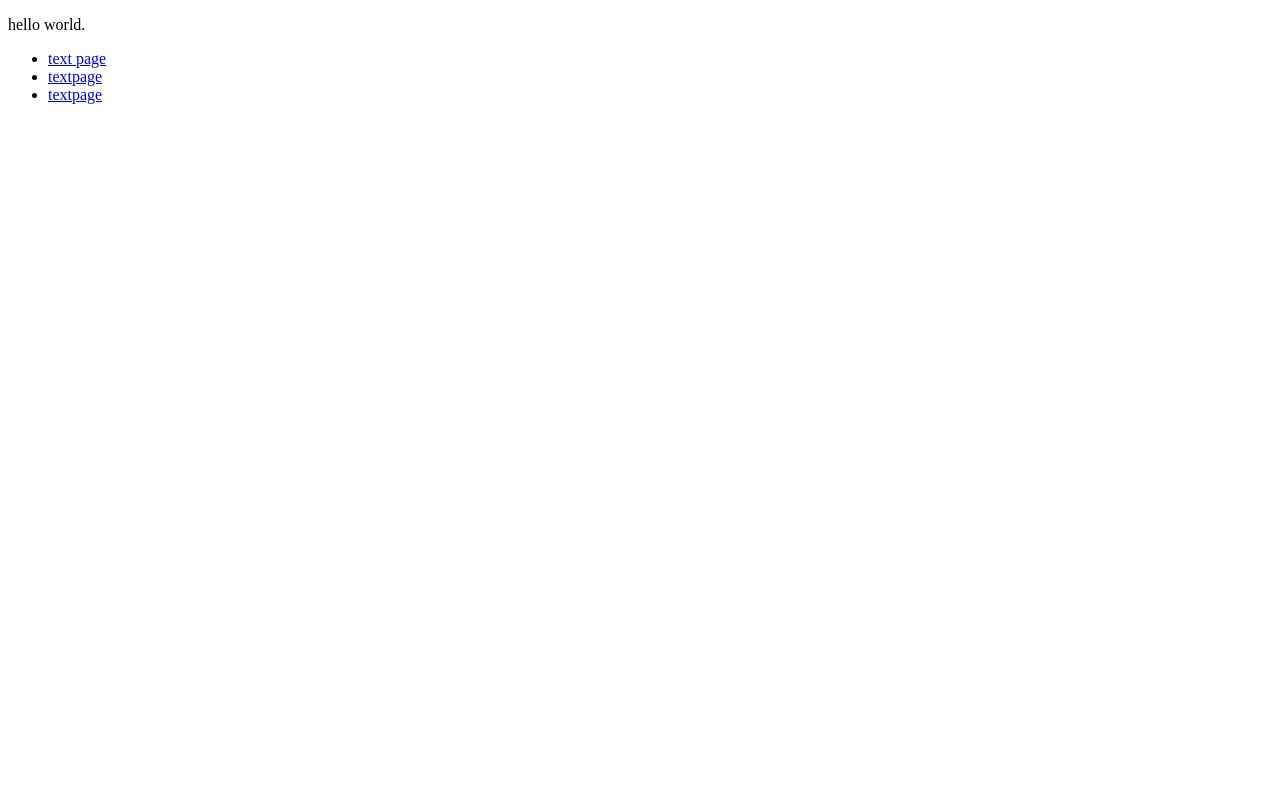
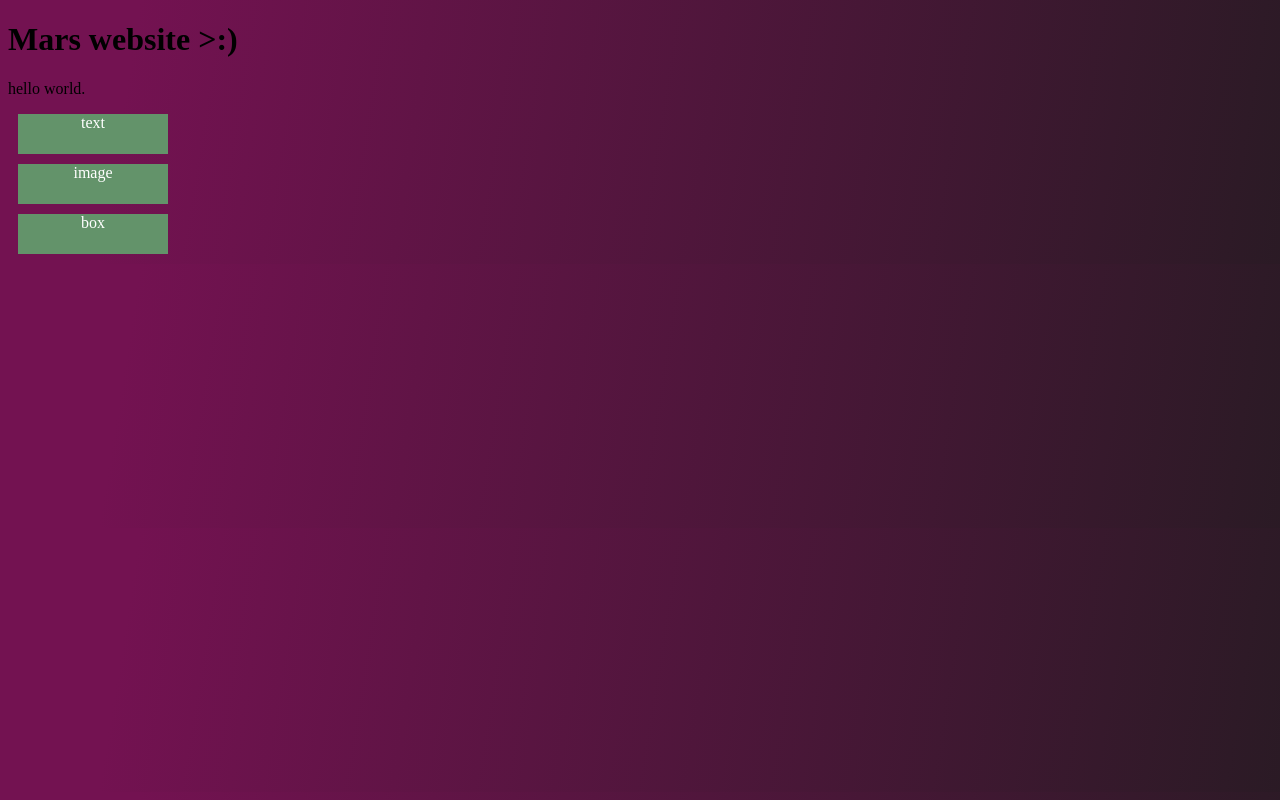
Before and after one commit to mars2468/LCC, a plain HTML site: page index.html in a window 1280 px wide. Drawn offline with Linux system fonts and the light colour scheme.

Commit message:
Add files via upload

```diff
--- a/index.html
+++ b/index.html
@@ -4,14 +4,43 @@
   <head>
     <meta charset="utf-8">
     <title>my index page</title>
+    <style>
+      body{
+        background:linear-gradient( 99deg,  rgba(115,18,81,1) 10.6%, rgba(28,28,28,1) 118% );
+      }
+
+        ul {
+            list-style-type: none;
+            margin:0;
+            padding:0;
+        }
+   a {
+        background:rgb(99, 147, 106);
+        display: block;
+        width: 150px;
+        height: 40px;
+        margin: 10px;
+        text-align: center;
+        text-decoration: none;
+        color: #fff;
+    }
+
+    a:hover{
+      background:rgb(174, 132, 192);
+      color:#000;
+      border-radius: 20px;
+box-shadow: inset 5px 5px 5px #666;
+    }
+    </style>
   </head>
 
   <body>
+    <h1>Mars website >:)</h1>
     <p>hello world.</p>
     <ul>
-      <li><a href="text.html">text page</a></li>
-    <li><a href="image.html">textpage</a></li>
-      <li><a href="box.html">textpage</a></li>
+      <li><a href="text.html">text</a></li>
+    <li><a href="image.html">image</a></li>
+      <li><a href="box.html">box</a></li>
     </ul>
   </body>
 </html>
```
